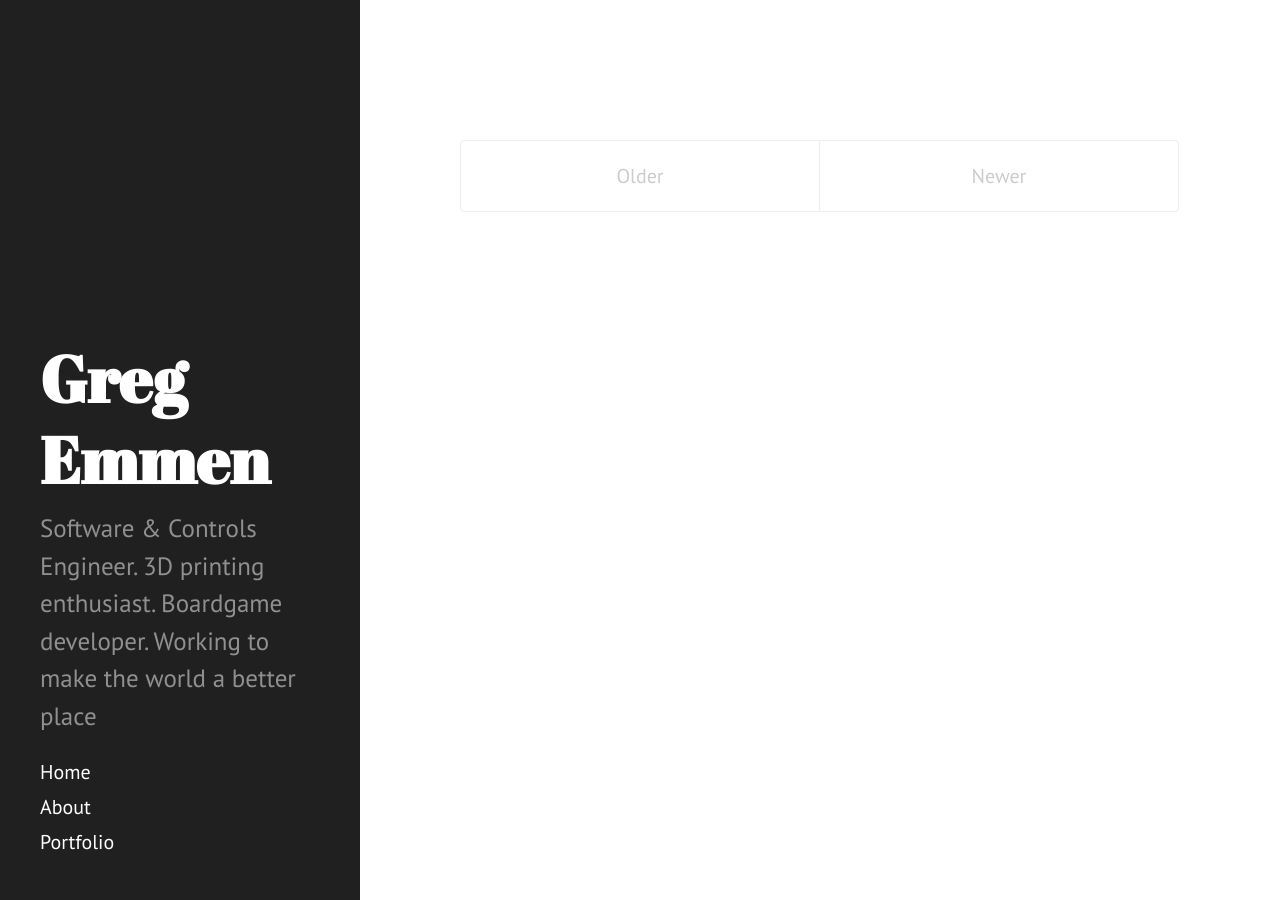
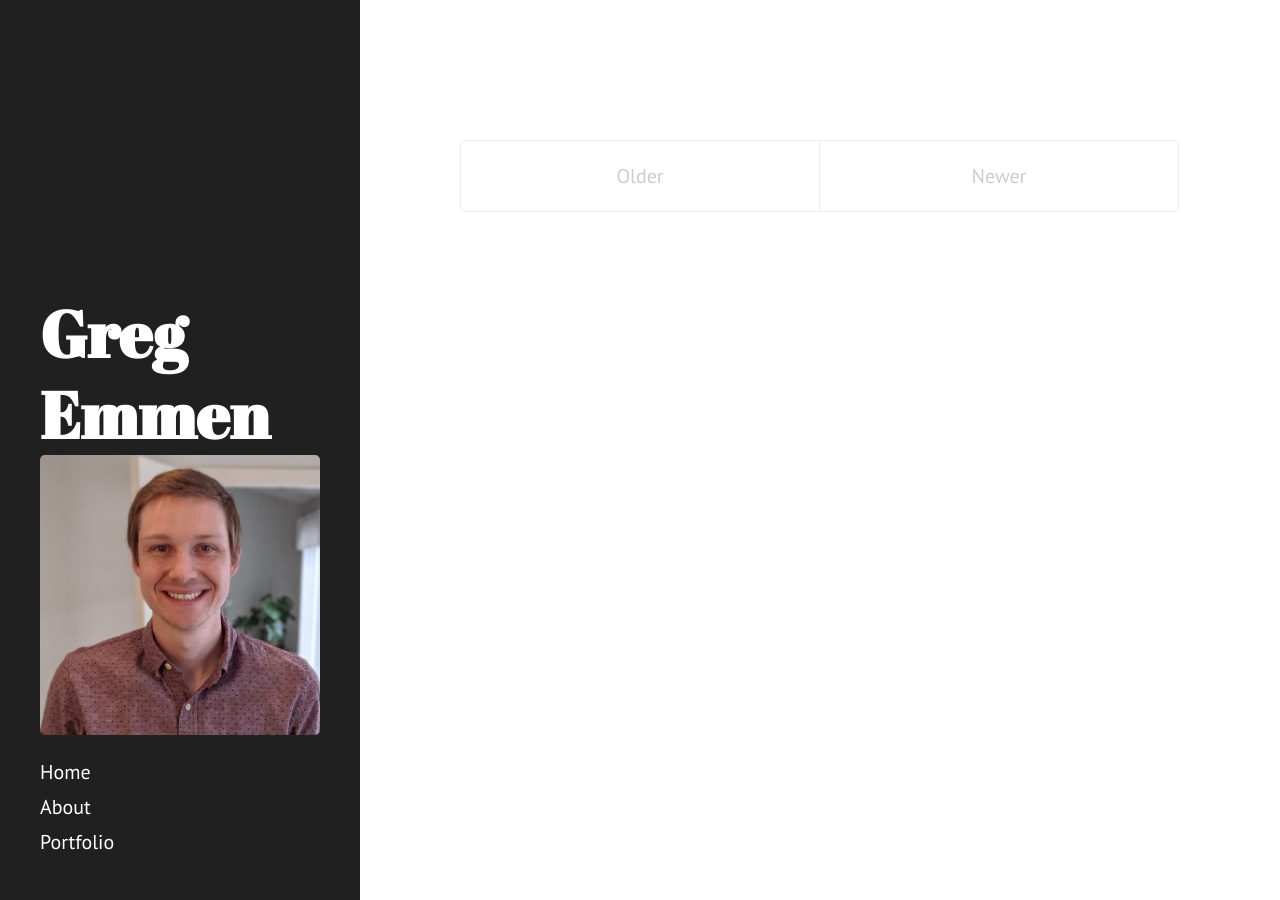
Before and after one commit to G-Emmen/G-Emmen.github.io, a Jekyll site: the page built from docs/index.html, in a window 1280 px wide. Built offline with Jekyll 4.4.1, drawn with Linux system fonts in a browser that asks for light colours.

Commit message:
small tweaks

```diff
--- a/docs/_config.yml
+++ b/docs/_config.yml
@@ -7,10 +7,7 @@ permalink:        pretty
 
 # Setup
 title:            Greg Emmen
-description:      'Software & Controls Engineer.
-3D printing enthusiast.
-Boardgame developer.
-Working to make the world a better place'
+# description:      ''
 url:              ""
 baseurl:          ""
 
--- a/docs/_includes/sidebar.html
+++ b/docs/_includes/sidebar.html
@@ -4,6 +4,7 @@
       <h1>
         <a href="{{ '/' | relative_url }}">
           {{ site.title }}
+          <img src="https://github.com/G-Emmen/G-Emmen.github.io/blob/main/docs/assets/img/ResizedProfilePic.jpg?raw=true" alt="GE Profile Picture">
         </a>
       </h1>
       <p class="lead">{{ site.description }}</p>
```
Also changed, not shown: docs/about.md (+5 -1 lines).
